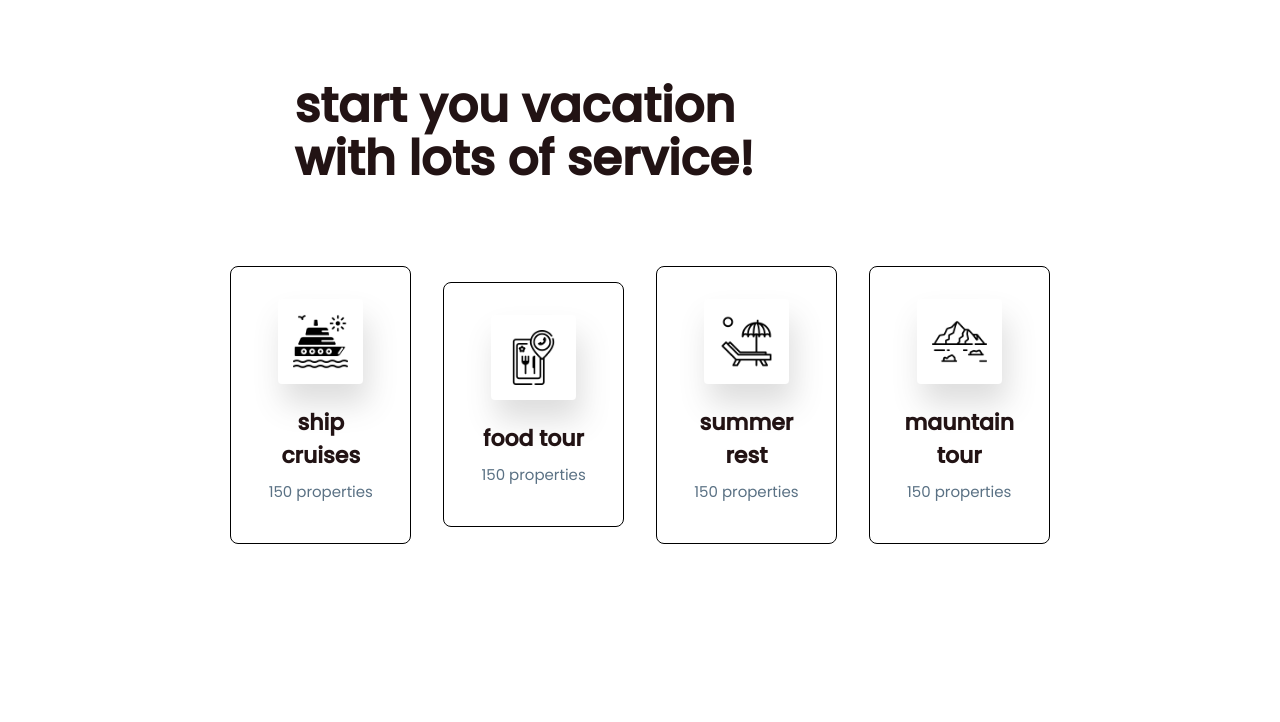
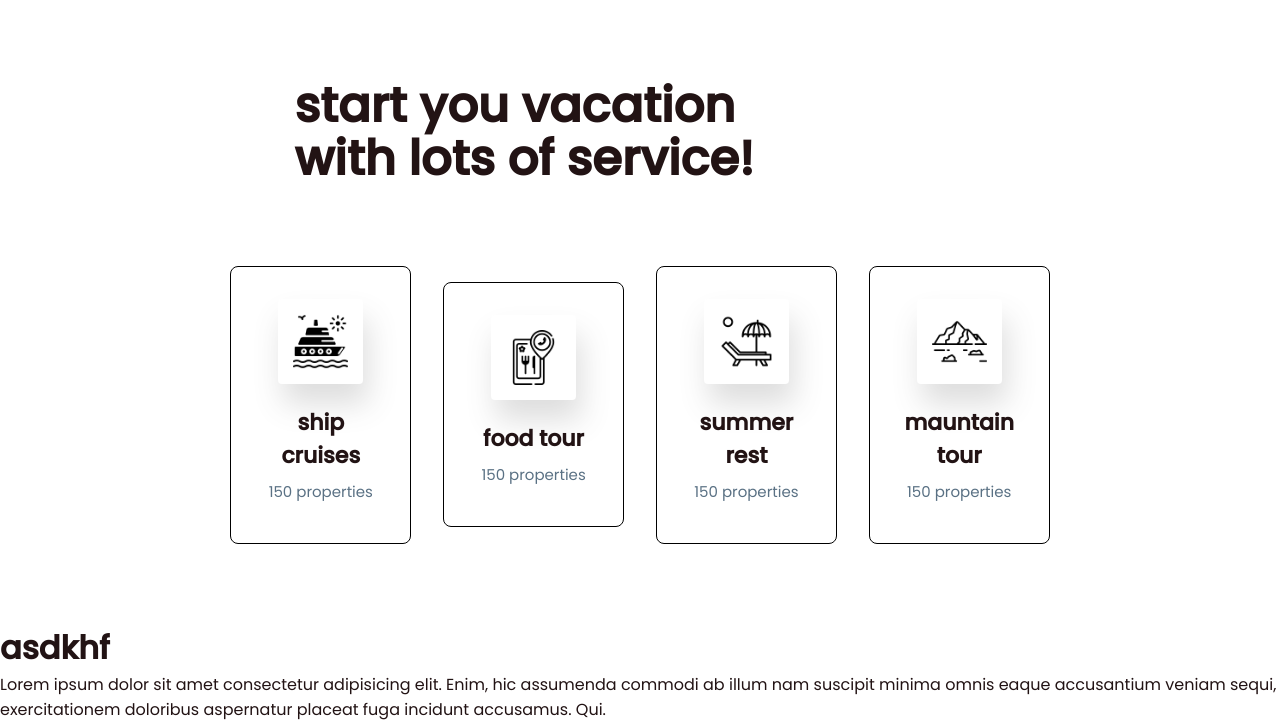
Before and after one commit to 2atharva21/travel-website, a plain HTML site: page html files/index.html in a window 1280 px wide. Shown: the part 800-1522 px from the top of the page. Before the commit the page ends 1424 px from the top, so only its background shows below. Drawn offline with nearby package versions, Linux system fonts and the light colour scheme.

Commit message:
Commit message

```diff
--- a/html files/index.html
+++ b/html files/index.html
@@ -68,5 +68,7 @@
             </div>
         </div>
     </section>
+    <h1>asdkhf</h1>
+    <p>Lorem ipsum dolor sit amet consectetur adipisicing elit. Enim, hic assumenda commodi ab illum nam suscipit minima omnis eaque accusantium veniam sequi, exercitationem doloribus aspernatur placeat fuga incidunt accusamus. Qui.</p>
 </body>
 </html>
```
